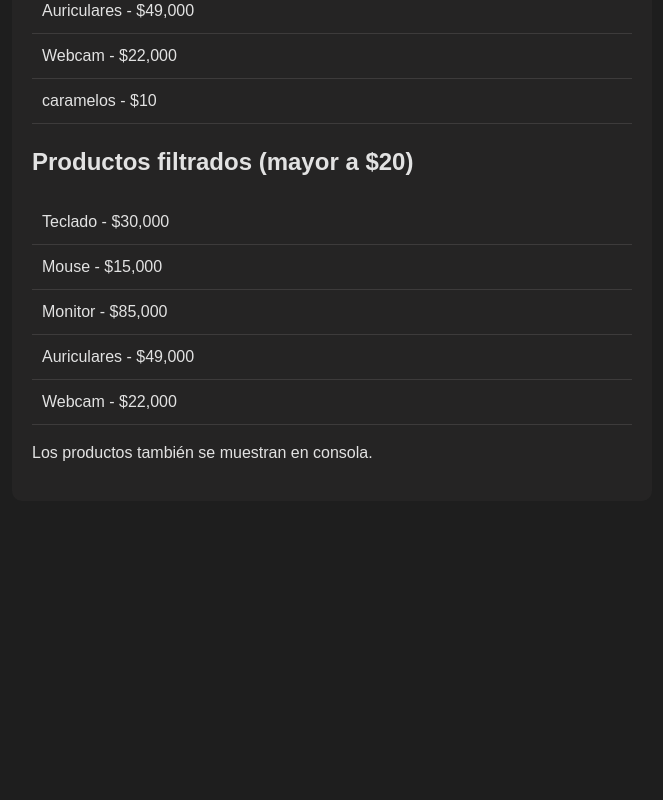
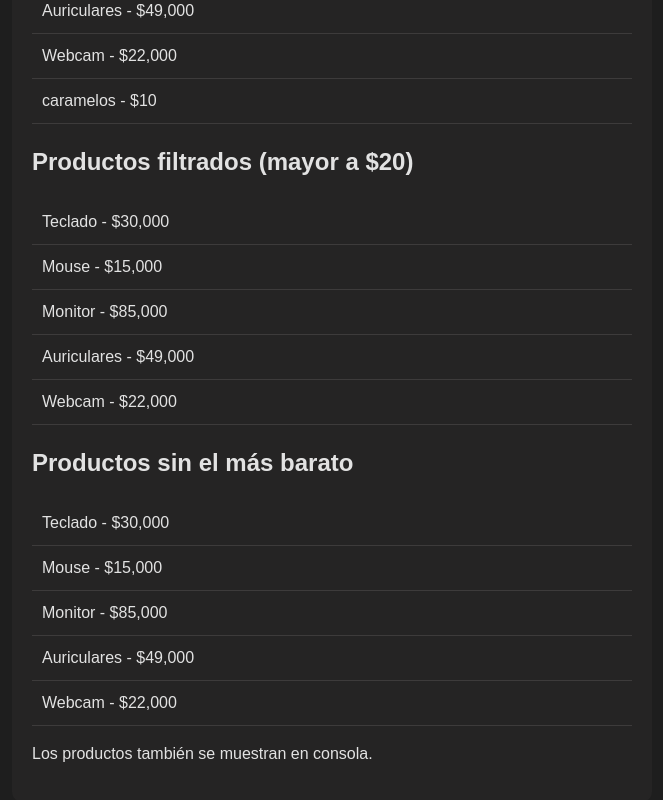
Before and after one commit to LautyCano/TP3PV2025Grupo17, a React (Vite) app: page / in a window 1280 px wide. Shown: the part 695-1495 px from the top of the page, without its empty margins (308-971 px from the left). Before the commit the page ends 1228 px from the top, so only its background shows below. Built offline with nearby package versions, Linux system fonts and the light colour scheme.

Commit message:
Ejercicio 6 tp adicional Marco Zumino

```diff
--- a/src/assets/components/Producto.jsx
+++ b/src/assets/components/Producto.jsx
@@ -11,17 +11,22 @@ function Producto() {
         { descripcion: "caramelos", precio: 10 }
     ]);
 
+
     productos.forEach(p => {
         console.log(`Producto: ${p.descripcion} - Precio: $${p.precio}`);
     });
 
+
     const productosFiltrados = productos.filter(p => p.precio > 20);
     console.log("Productos con precio mayor a $20:", productosFiltrados);
+
+    const precioMinimo = Math.min(...productos.map(p => p.precio));
+    const productosSinMasBarato = productos.filter(p => p.precio !== precioMinimo);
+    console.log("Productos sin el más barato:", productosSinMasBarato);
 
     return (
         <div className="contenedor">
             <h1>Listado de Productos</h1>
-
             <ul className="lista">
                 {productos.map((p, i) => (
                     <li key={i}>
@@ -39,6 +44,15 @@ function Producto() {
                 ))}
             </ul>
 
+            <h2>Productos sin el más barato</h2>
+            <ul className="lista">
+                {productosSinMasBarato.map((p, i) => (
+                    <li key={i}>
+                        {p.descripcion} - ${p.precio.toLocaleString()}
+                    </li>
+                ))}
+            </ul>
+
             <p>Los productos también se muestran en consola.</p>
         </div>
     );
```
